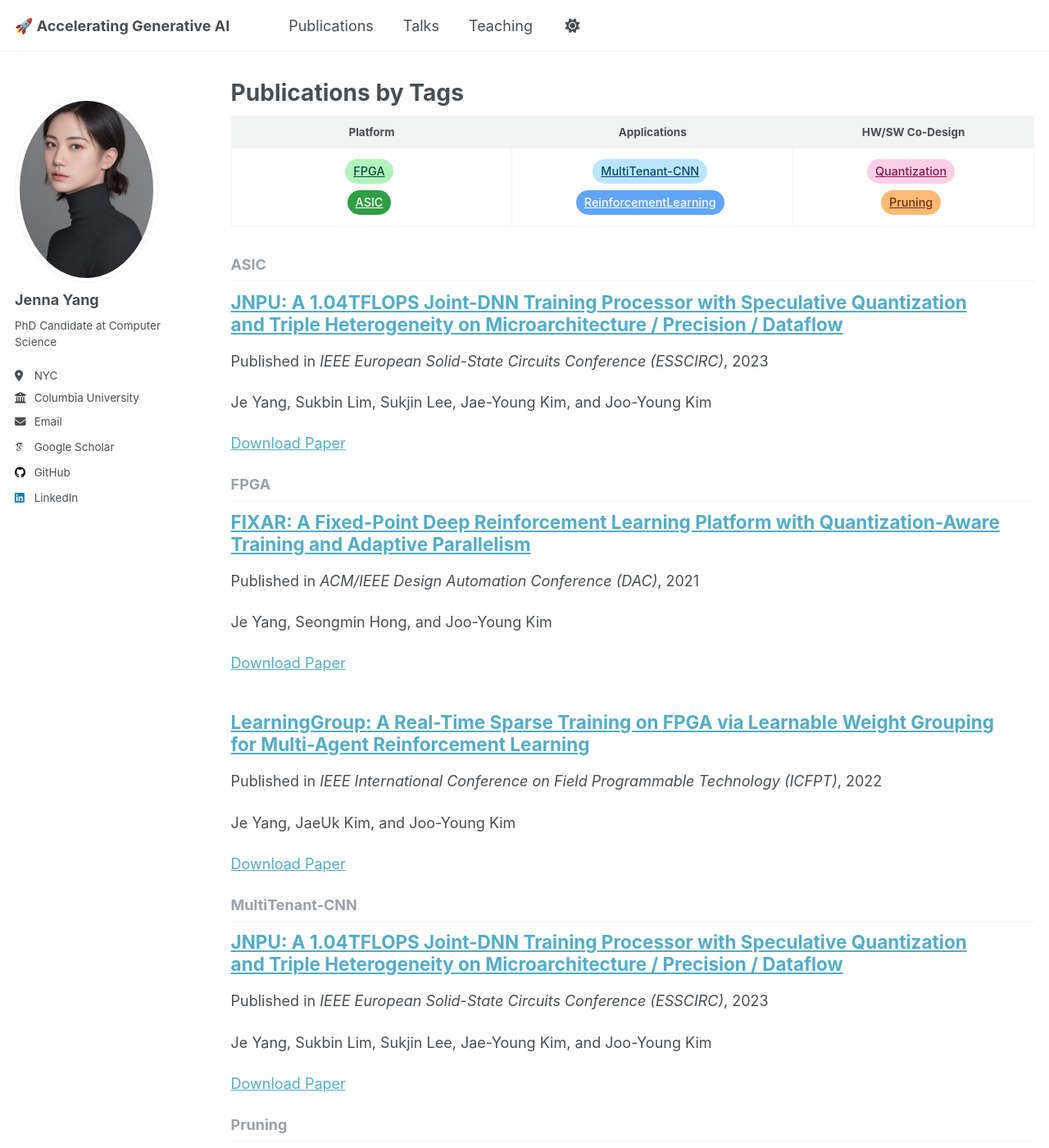
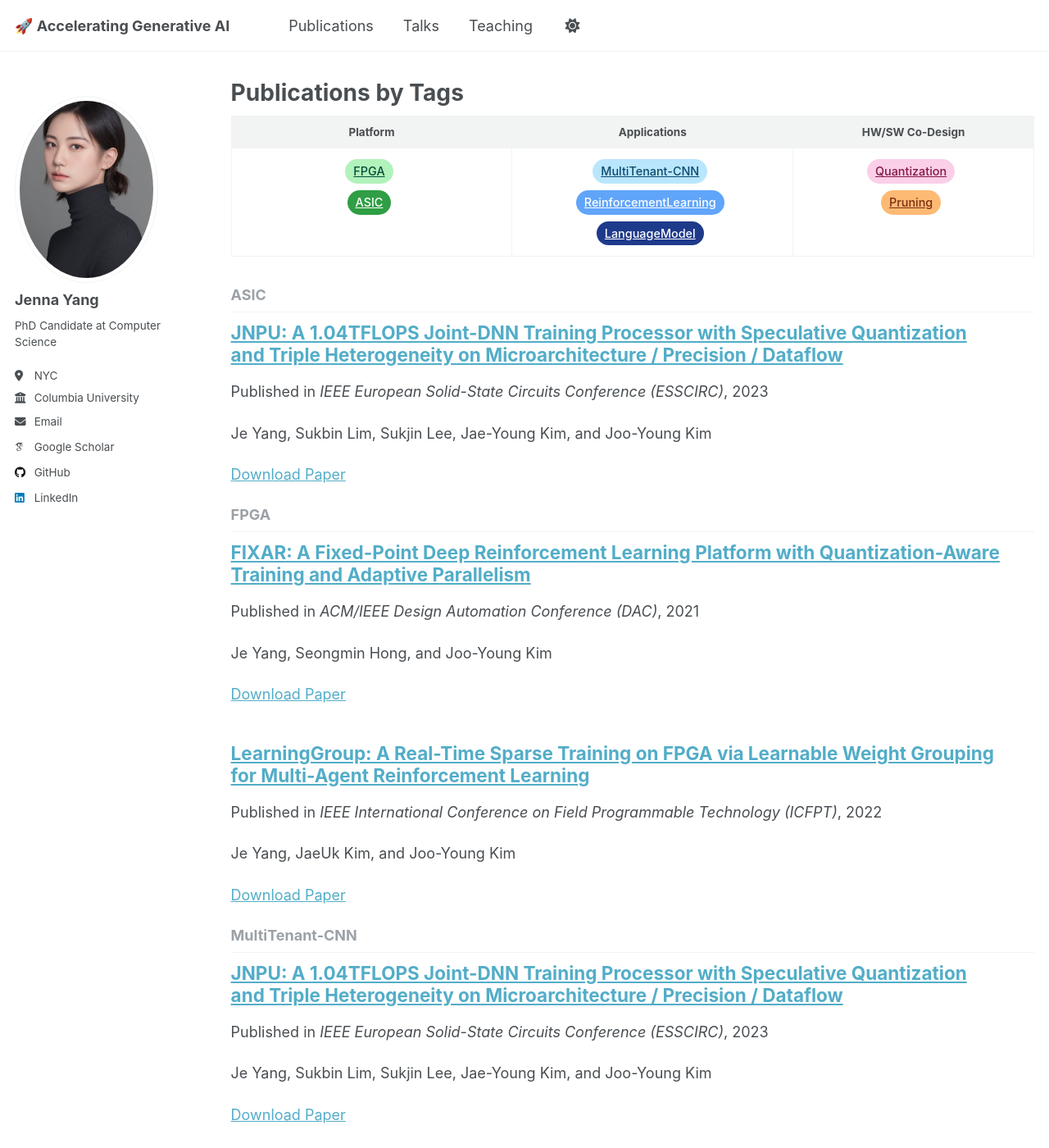
Before and after one commit to jenna-yang/jenna-yang.github.io, a Jekyll site: the page built from _pages/tag-archive.html, in a window 1280 px wide and 1400 px high. Shown: the whole window at 82% size. Built offline with Jekyll 4.4.1, drawn with Linux system fonts in a browser that asks for light colours; some web fonts are replaced.

Commit message:
Add tag for language model

```diff
--- a/_pages/tag-archive.html
+++ b/_pages/tag-archive.html
@@ -52,6 +52,7 @@ author_profile: true
   .fg-asic  { background-color: #2f9e44; color: white; }    /* 진초록 */
   .fg-mtc   { background-color: #bae6fd; color: #0c4a6e; }  /* 연하늘 */
   .fg-rl    { background-color: #60a5fa; color: white; }    /* 하늘 */
+  .fg-lm    { background-color: #1e3a8a; color: white; }  /* 진한 네이비 */
   .fg-quant { background-color: #fbcfe8; color: #831843; }  /* 연분홍 */
   .fg-prune { background-color: #fdba74; color: #7c2d12; }  /* 연주황 */
   </style>
@@ -72,7 +73,8 @@ author_profile: true
         </td>
         <td>
           <a href="#multitenant-cnn" class="tag-label fg-mtc">MultiTenant-CNN</a><br>
-          <a href="#reinforcementlearning" class="tag-label fg-rl">ReinforcementLearning</a>
+          <a href="#reinforcementlearning" class="tag-label fg-rl">ReinforcementLearning</a><br>
+          <a href="#languagemodel" class="tag-label fg-lm">LanguageModel</a>
         </td>
         <td>
           <a href="#quantization" class="tag-label fg-quant">Quantization</a><br>
```
